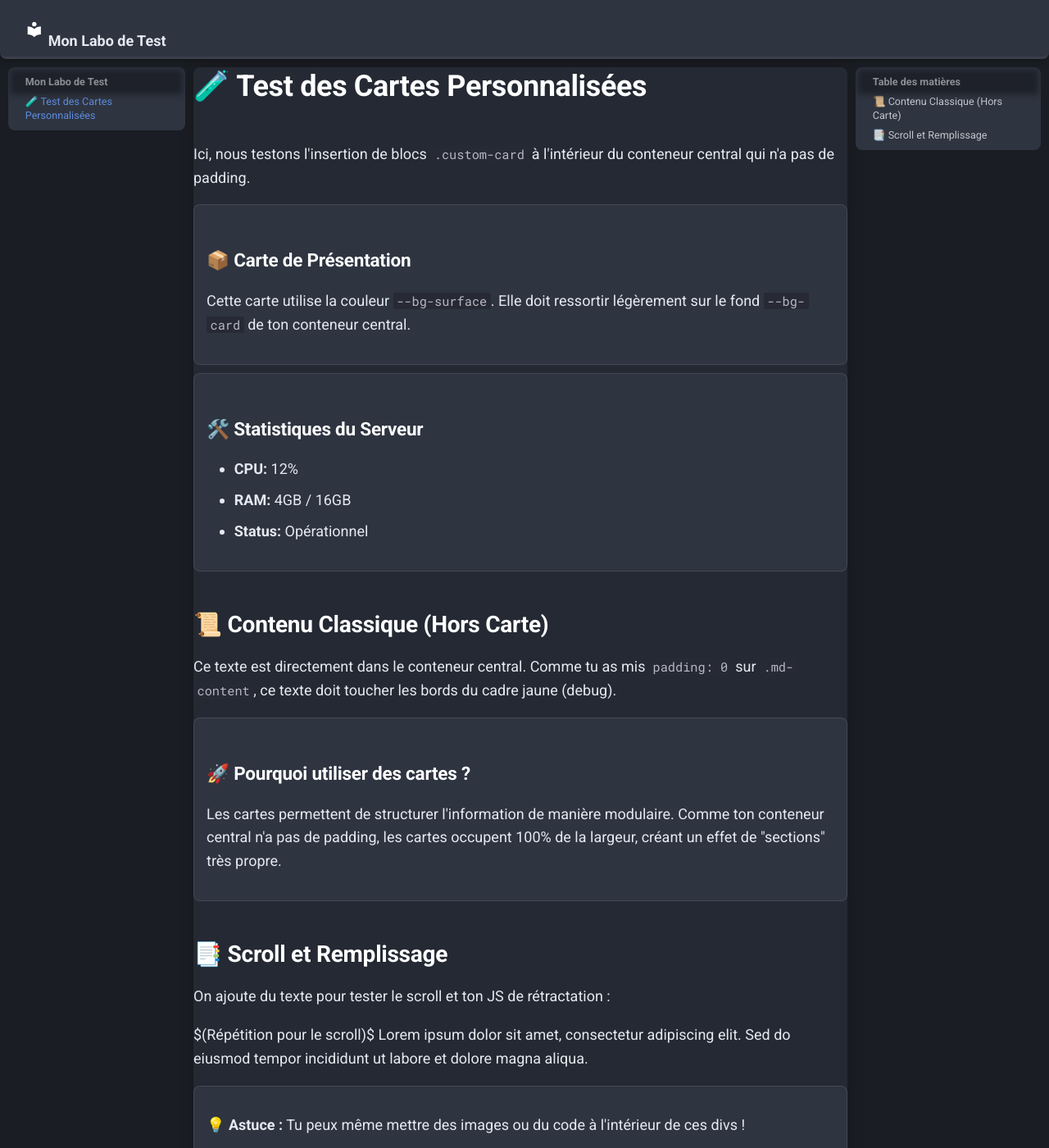
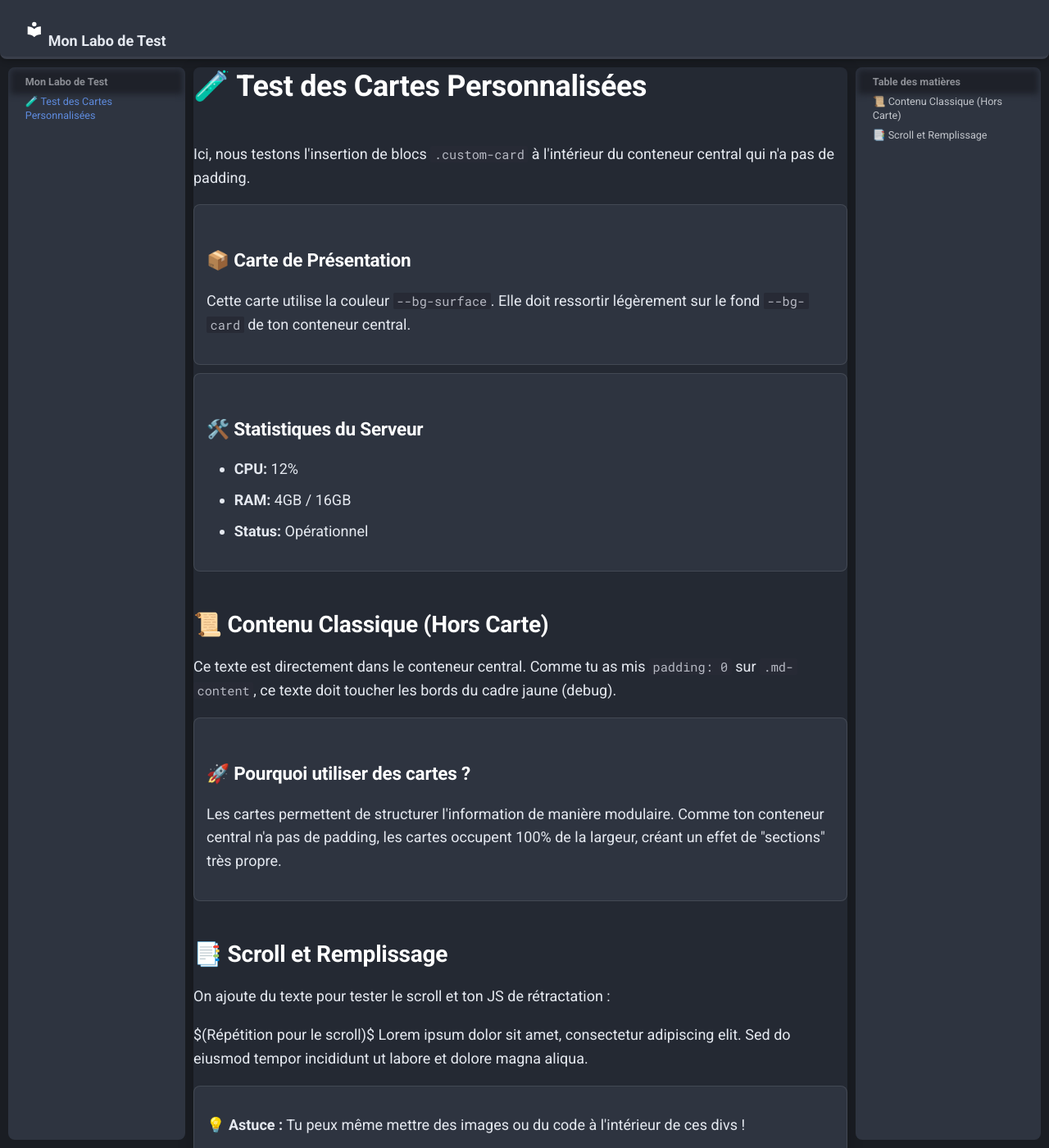
Before and after one commit to Lilevitchi/test-site, an MkDocs documentation site: the page built from docs/index.md, in a window 1280 px wide and 1400 px high. Shown: the whole window at 82% size. Built offline with MkDocs 1.6.1 and Material for MkDocs 9.7.7, drawn with Linux system fonts in a browser that asks for light colours.

Commit message:
Update extra.css

```diff
--- a/docs/stylesheets/extra.css
+++ b/docs/stylesheets/extra.css
@@ -21,7 +21,7 @@
   --sidebar-width-secondary: 226px;
   --sidebar-gap: 10px;
   /* Piloté par le JS */
-  --footer-visible-height: 10px;
+  --footer-visible-height: 0px;
 
   /* Typography */
   --font-main: Arial, Helvetica, sans-serif;
@@ -227,7 +227,7 @@ body {
   .md-sidebar {
     position: sticky !important;
     top: calc(var(--header-height) + var(--sidebar-gap)) !important;
-    height: calc(100vh - var(--header-height) - var(--sidebar-gap) - var(--footer-visible-offset)) !important;
+    height: calc(100vh - var(--header-height) - (var(--sidebar-gap) * 2) - var(--footer-visible-height, 0px)) !important;
     padding: 0 !important;
     margin: 0 !important;
     margin-top: var(--sidebar-gap) !important;
```
